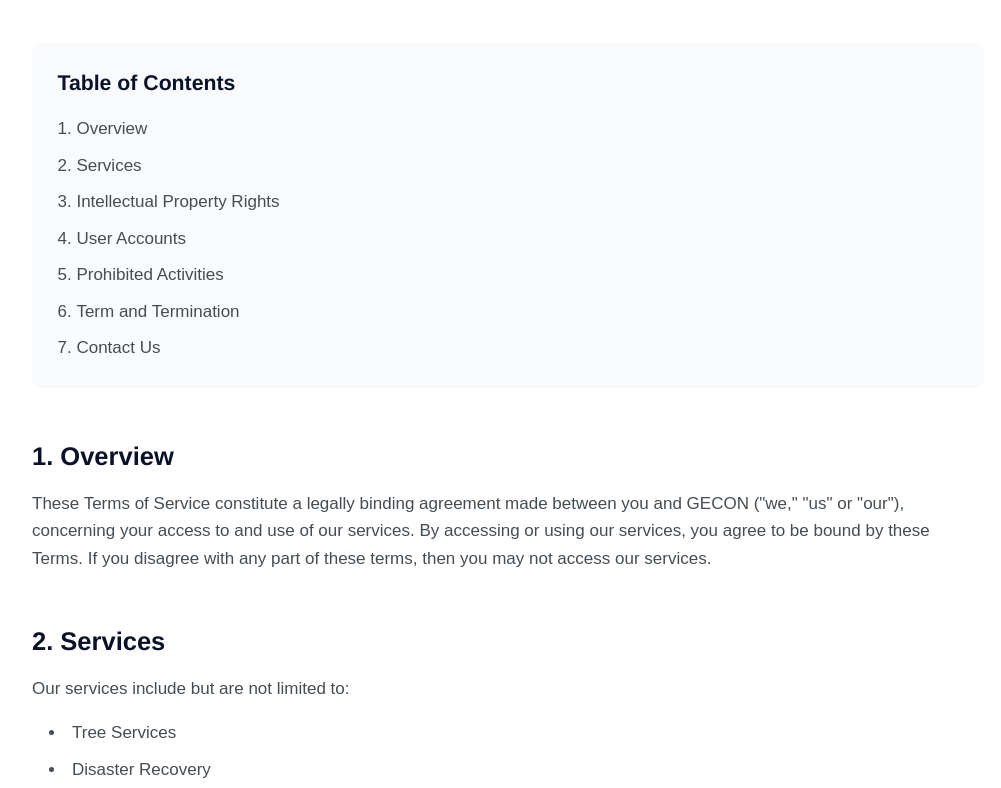
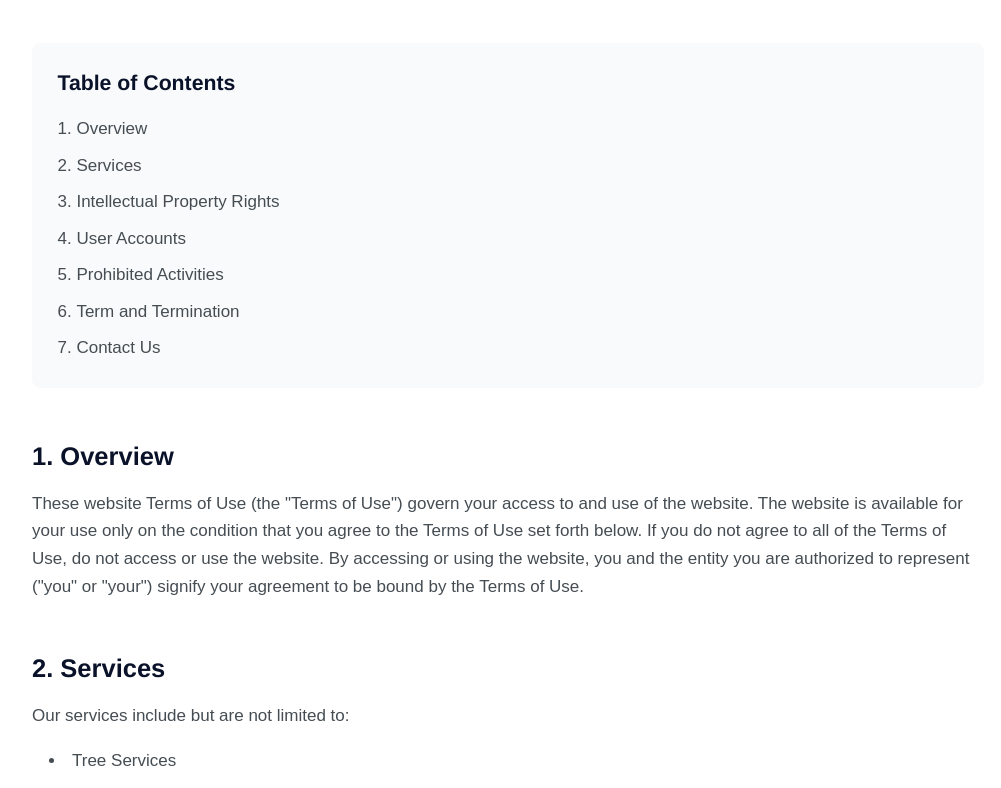
Before and after one commit to P0werK00kie/gecon, a React (Vite) app: page /terms in a window 1280 px wide. Shown: the part 404-1192 px from the top of the page, without its empty margins (132-1133 px from the left). Built offline with nearby package versions, Linux system fonts and the light colour scheme.

Commit message:
Updated Terms.tsx

```diff
--- a/src/pages/Terms.tsx
+++ b/src/pages/Terms.tsx
@@ -44,7 +44,7 @@ const Terms = () => {
               <h2 className="text-2xl font-bold mb-4 text-[#0A122A]">1. Overview</h2>
               <div className="prose max-w-none">
                 <p className="text-[#454d53] leading-relaxed">
-                  These Terms of Service constitute a legally binding agreement made between you and GECON ("we," "us" or "our"), concerning your access to and use of our services. By accessing or using our services, you agree to be bound by these Terms. If you disagree with any part of these terms, then you may not access our services.
+                 These website Terms of Use (the "Terms of Use") govern your access to and use of the website. The website is available for your use only on the condition that you agree to the Terms of Use set forth below. If you do not agree to all of the Terms of Use, do not access or use the website. By accessing or using the website, you and the entity you are authorized to represent ("you" or "your") signify your agreement to be bound by the Terms of Use.
                 </p>
               </div>
             </section>
```
